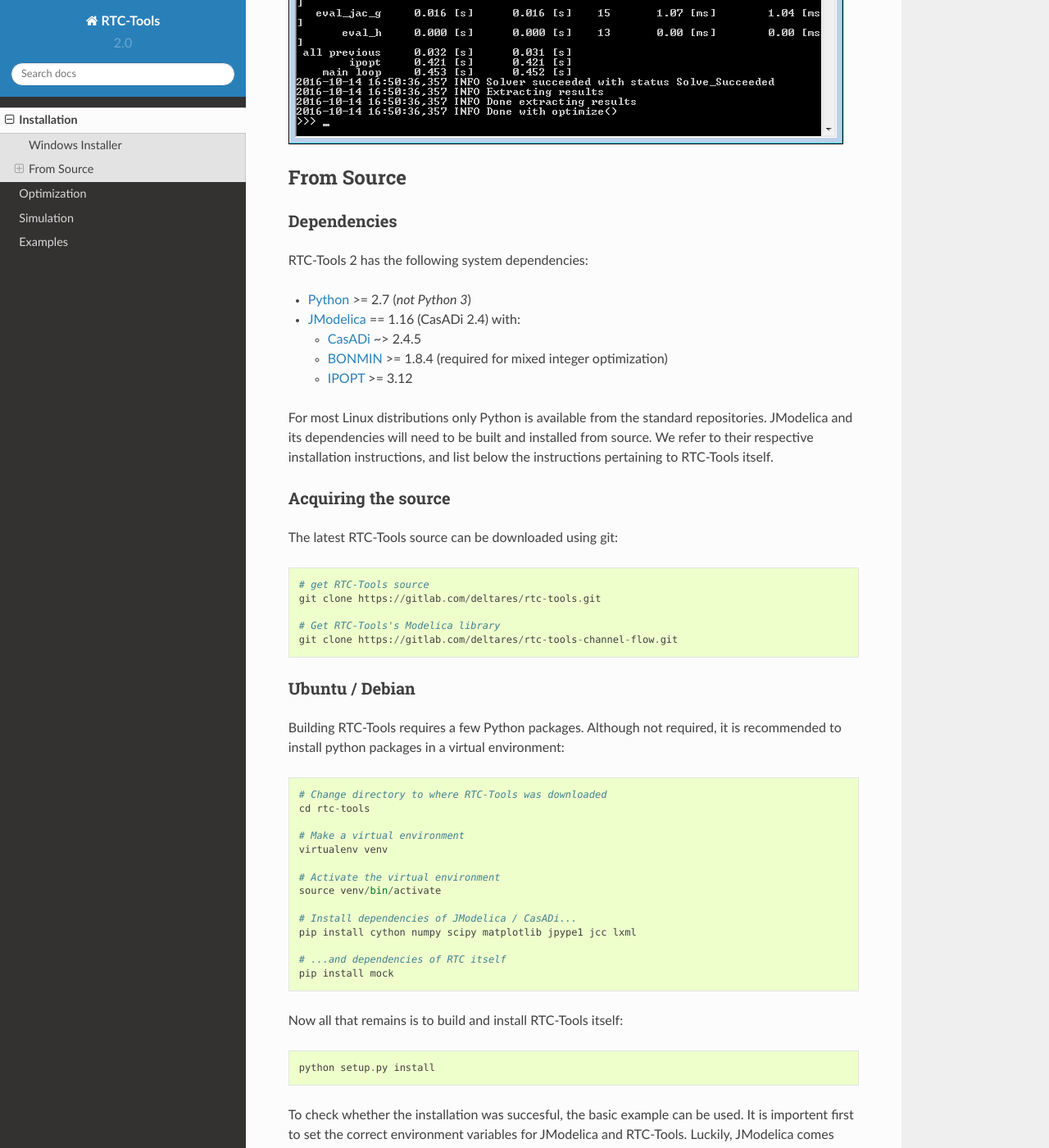
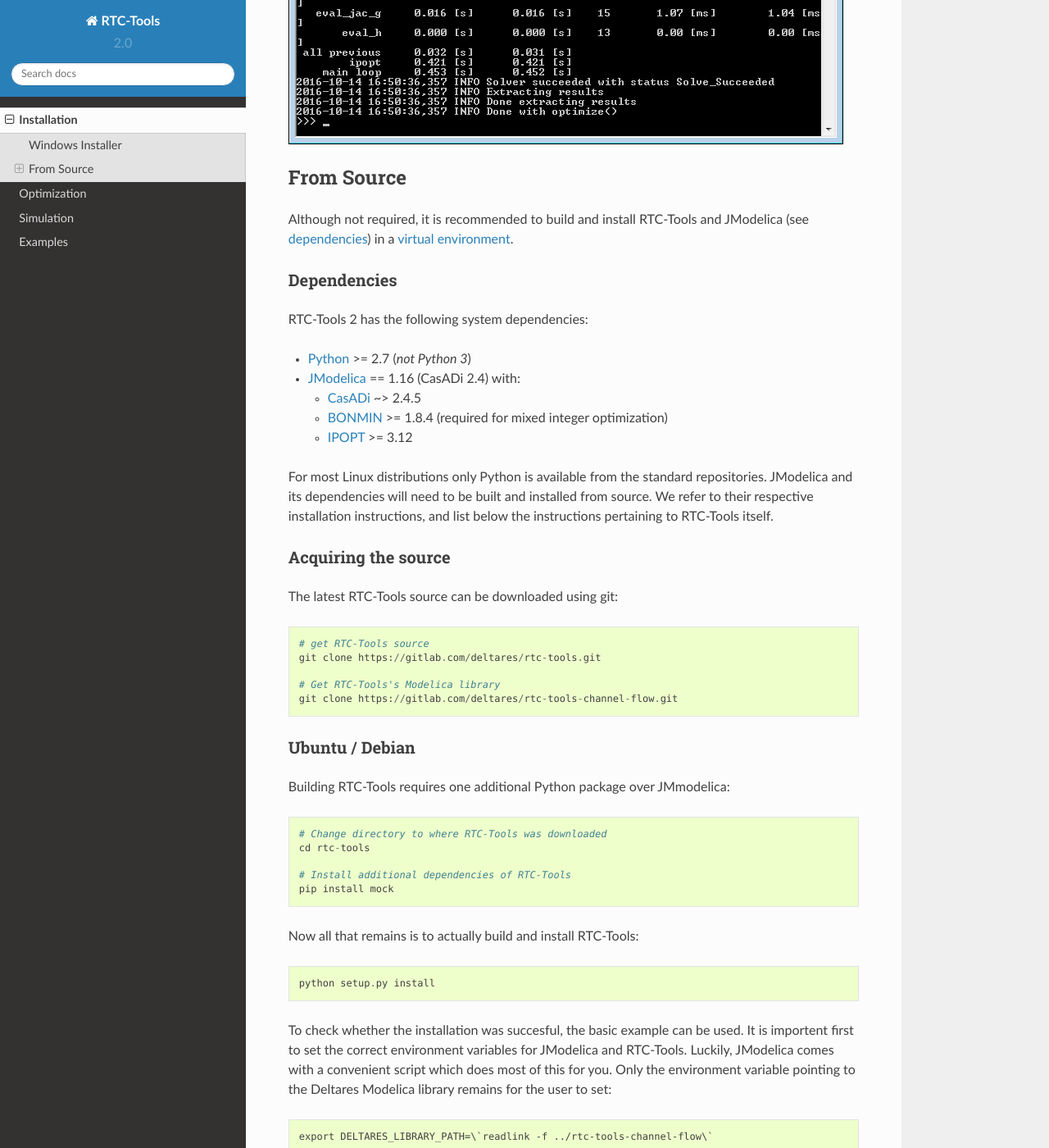
Before and after one commit to vdwees/rtc-tools, a Sphinx documentation site: the page built from doc/installation.rst, in a window 1280 px wide and 1400 px high, scrolled down 718 px. Shown: the whole window at 82% size. Built offline with Sphinx 7.4.7 and the Read the Docs theme 2.0.0, drawn with Linux system fonts in a browser that asks for light colours.

Commit message:
Remove JModelica dependency installation instructions
We should not go into detail about the installation instructions of
JModelica, but refer to their own instructions instead. Should the user
want to install in a virtual environment, the installation of JModelica's
dependencies using pip would be part of JModelica's installation process
(i.e. not RTC-Tools's installation process).

Removed the related virtual environment lines, replacing them with a
general recommendation.

```diff
--- a/doc/installation.rst
+++ b/doc/installation.rst
@@ -27,6 +27,10 @@
 
 From Source
 -----------
+
+Although not required, it is recommended to build and install RTC-Tools and
+JModelica (see `dependencies`_) in a `virtual environment
+<https://virtualenv.pypa.io/en/stable/>`_.
 
 Dependencies
 ~~~~~~~~~~~~
@@ -64,25 +68,15 @@
 Ubuntu / Debian
 ~~~~~~~~~~~~~~~
 
-Building RTC-Tools requires a few Python packages. Although not required, it
-is recommended to install python packages in a virtual environment::
+Building RTC-Tools requires one additional Python package over JMmodelica::
 
     # Change directory to where RTC-Tools was downloaded
     cd rtc-tools
 
-    # Make a virtual environment
-    virtualenv venv
-
-    # Activate the virtual environment
-    source venv/bin/activate
-
-    # Install dependencies of JModelica / CasADi...
-    pip install cython numpy scipy matplotlib jpype1 jcc lxml
-
-    # ...and dependencies of RTC itself
+    # Install additional dependencies of RTC-Tools
     pip install mock
 
-Now all that remains is to build and install RTC-Tools itself::
+Now all that remains is to actually build and install RTC-Tools::
 
     python setup.py install
 
```
